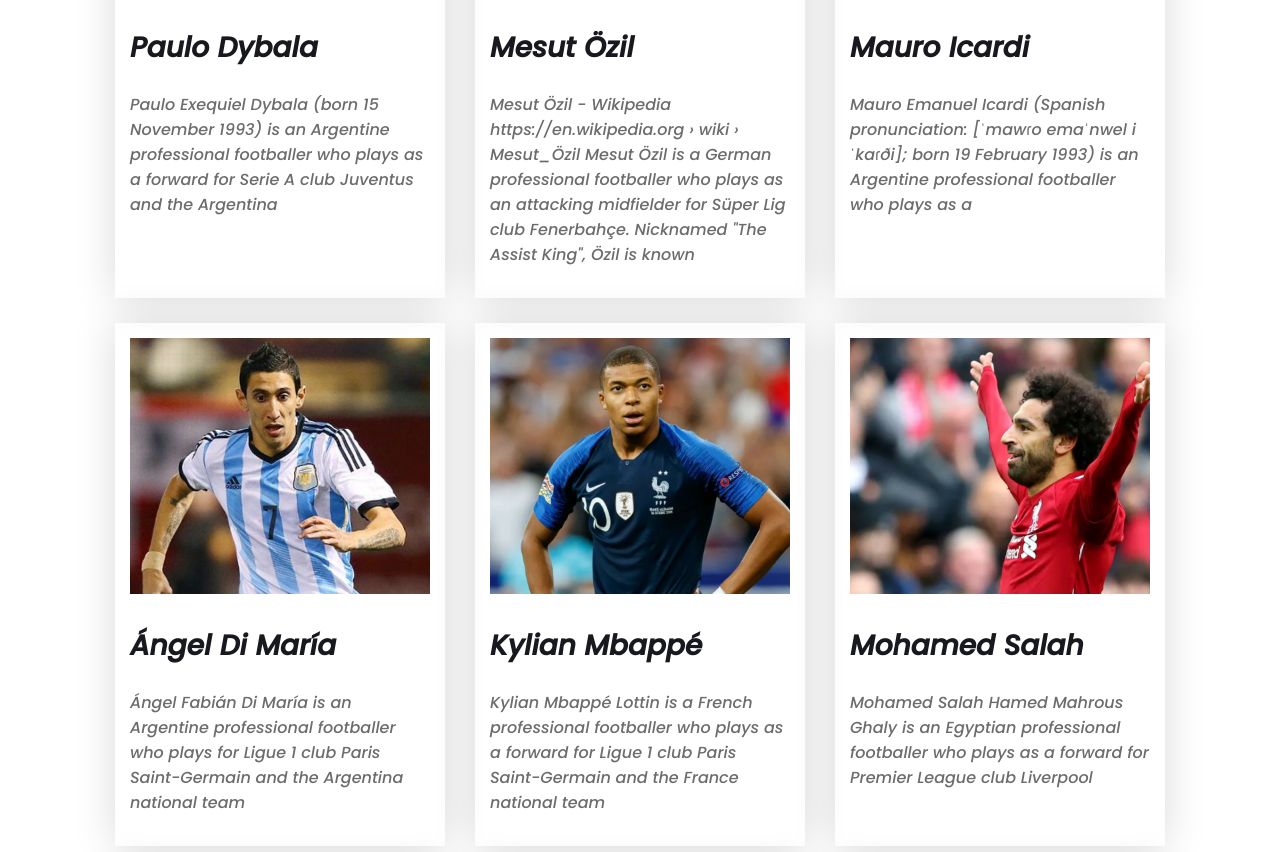
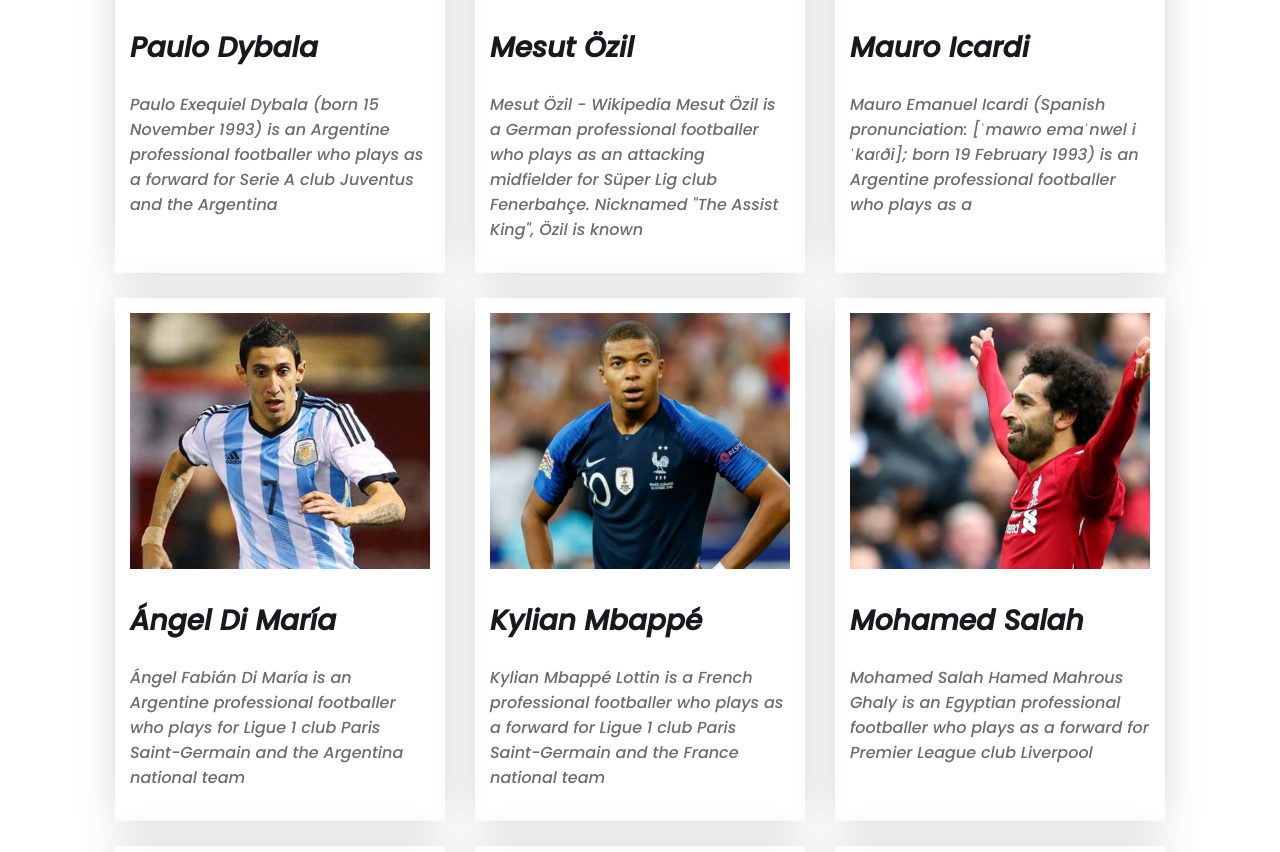
Before and after one commit to mdmishrat13/responsive-football, a plain HTML site: page index.html in a window 1280 px wide. Shown: the part 1355-2207 px from the top of the page. Drawn offline with Linux system fonts and the light colour scheme.

Commit message:
some changed

```diff
--- a/index.html
+++ b/index.html
@@ -94,7 +94,6 @@
                         <img src="images/players/player-5.png" alt="">
                         <h2> Mesut Özil</h2>
                         <p> Mesut Özil - Wikipedia
-                            https://en.wikipedia.org › wiki › Mesut_Özil
                             Mesut Özil is a German professional footballer who plays as an attacking midfielder for
                             Süper Lig club Fenerbahçe. Nicknamed "The Assist King", Özil is known</p>
                     </div>
```
